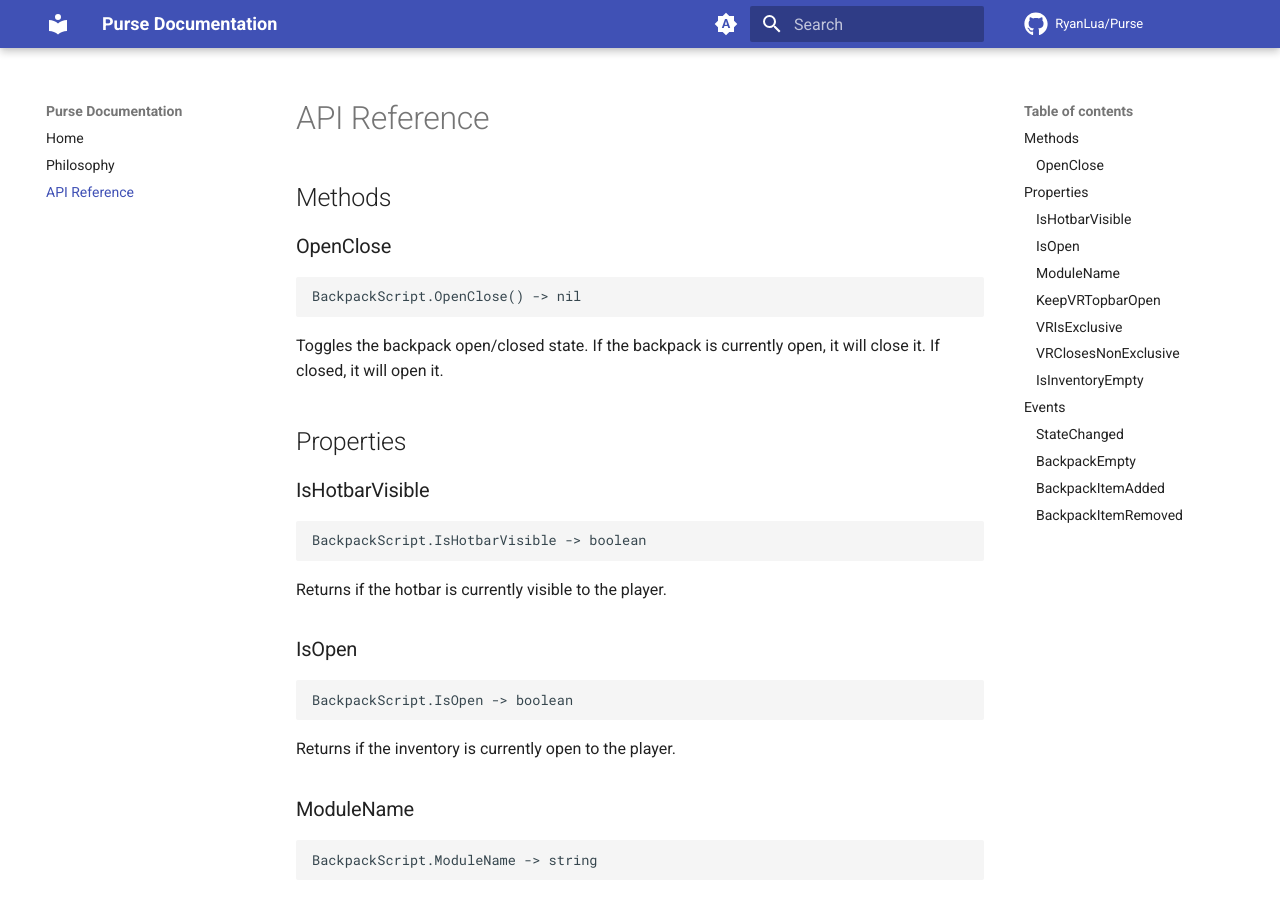
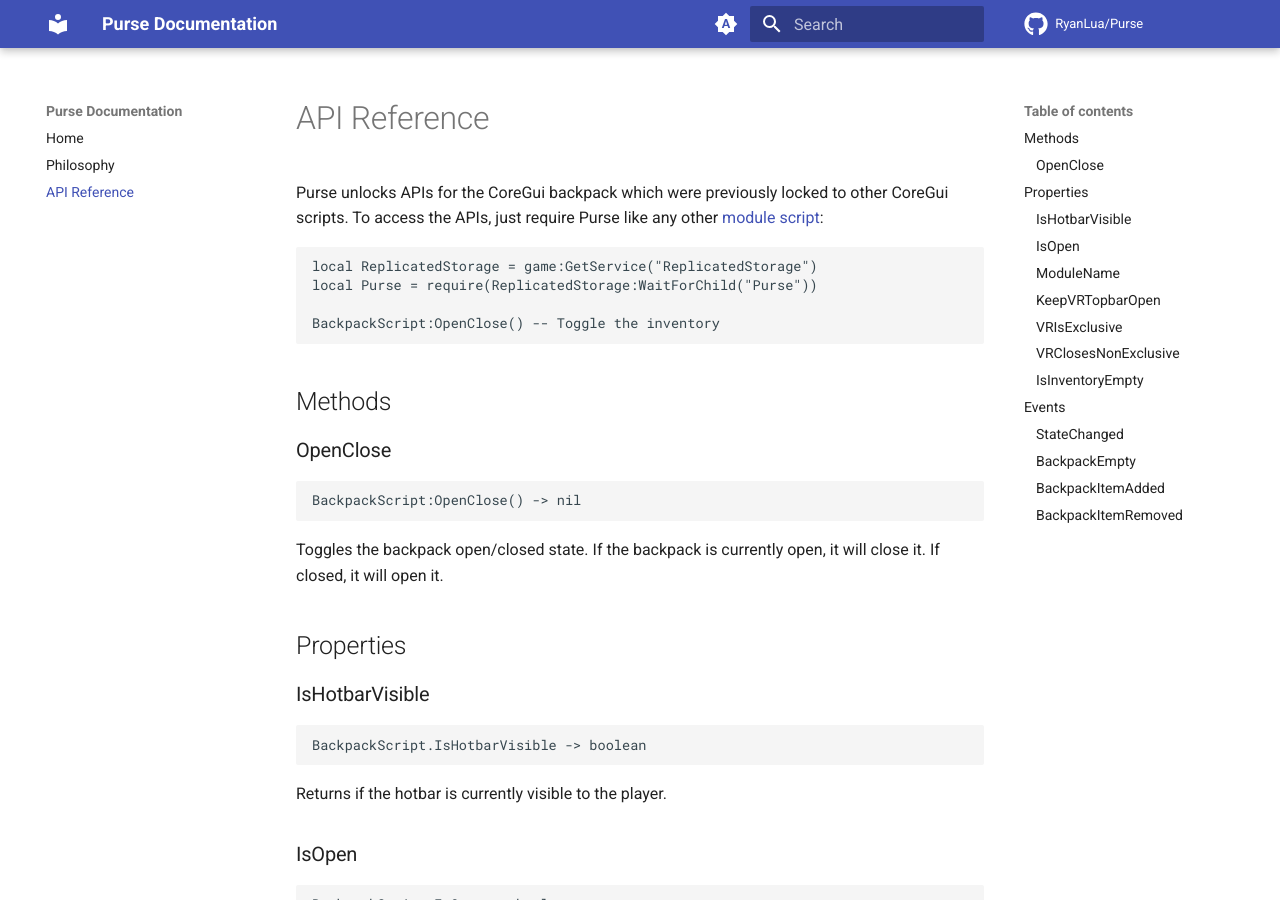
Before and after one commit to RyanLua/Purse, an MkDocs documentation site: the page built from docs/api-reference.md, in a window 1280 px wide and 900 px high. Built offline with MkDocs 1.6.1 and Material for MkDocs 9.7.7, drawn with Linux system fonts in a browser that asks for light colours; comment, search, counter and statistics services are not loaded.

Commit message:
Add example to API reference
Signed-off-by: GitHub <noreply@github.com>

````diff
--- a/docs/api-reference.md
+++ b/docs/api-reference.md
@@ -1,9 +1,18 @@
+Purse unlocks APIs for the CoreGui backpack which were previously locked to other CoreGui scripts. To access the APIs, just require Purse like any other [module script](https://create.roblox.com/docs/reference/engine/classes/ModuleScript):
+
+```lua
+local ReplicatedStorage = game:GetService("ReplicatedStorage")
+local Purse = require(ReplicatedStorage:WaitForChild("Purse"))
+
+BackpackScript:OpenClose() -- Toggle the inventory
+```
+
 ## Methods
 
 ### OpenClose
 
 ```
-BackpackScript.OpenClose() -> nil
+BackpackScript:OpenClose() -> nil
 ```
 
 Toggles the backpack open/closed state. If the backpack is currently open, it will close it. If closed, it will open it.
````
